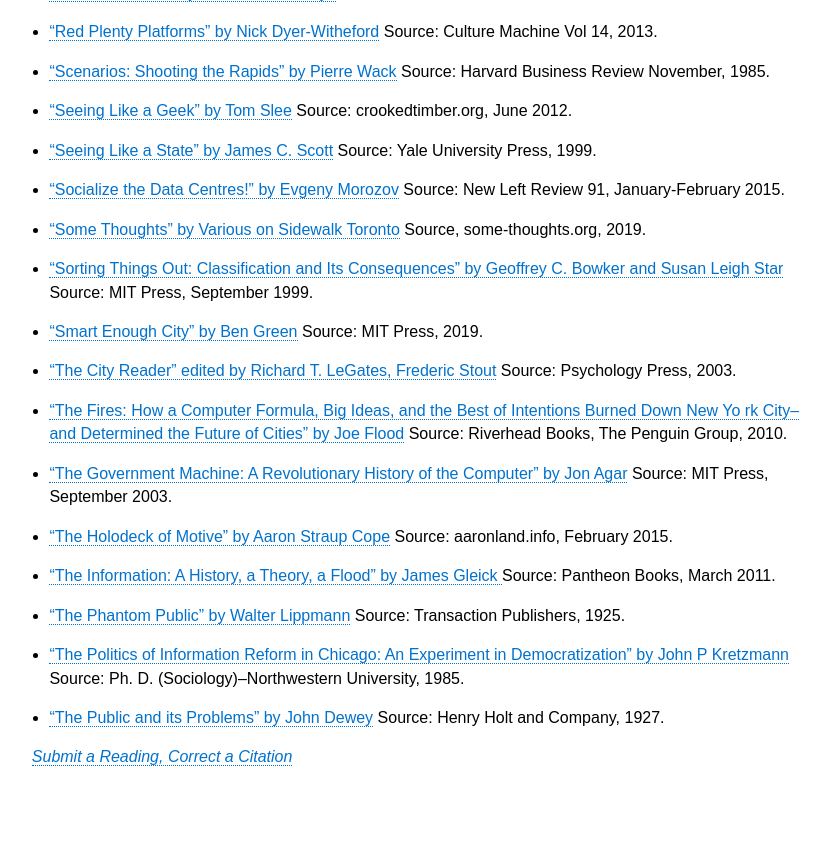
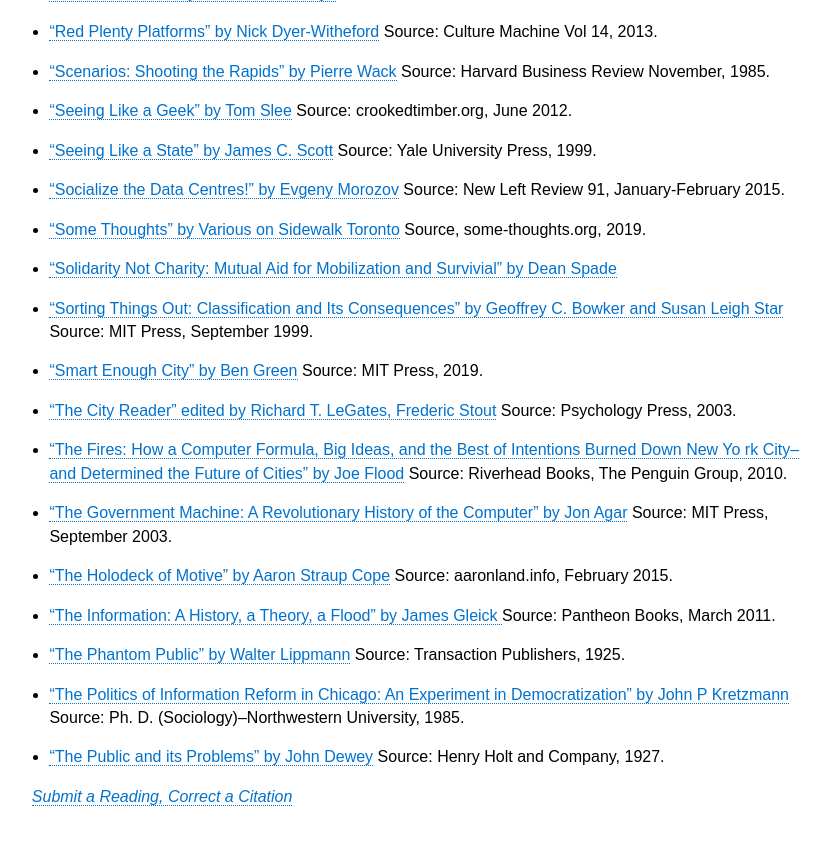
Before and after one commit to rebeccawilliams/bookclub, a Jekyll site: the page built from readinglist.md, in a window 1280 px wide and 900 px high, scrolled down 1602 px. Shown: the top 845 px of the window, without its empty margins (411-1242 px from the left). Built offline with Jekyll 4.4.1, drawn with Linux system fonts in a browser that asks for light colours.

Commit message:
Update readinglist.md

```diff
--- a/readinglist.md
+++ b/readinglist.md
@@ -38,6 +38,7 @@
 * ["Seeing Like a State" by James C. Scott](http://yalepress.yale.edu/book.asp?isbn=9780300078152) Source: Yale University Press, 1999.
 * ["Socialize the Data Centres!" by Evgeny Morozov](http://newleftreview.org/II/91/evgeny-morozov-socialize-the-data-centres) Source: New Left Review 91, January-February 2015.
 * ["Some Thoughts" by Various on Sidewalk Toronto](https://some-thoughts.org/) Source, some-thoughts.org, 2019.
+* ["Solidarity Not Charity: Mutual Aid for Mobilization and Survivial" by Dean Spade](http://www.deanspade.net/wp-content/uploads/2020/03/Mutual-Aid-Article-Social-Text-Final.pdf)
 * ["Sorting Things Out: Classification and Its Consequences" by Geoffrey C. Bowker and Susan Leigh Star](https://mitpress.mit.edu/books/sorting-things-out) Source: MIT Press, September 1999.
 * ["Smart Enough City" by Ben Green](https://smartenoughcity.mitpress.mit.edu/) Source: MIT Press, 2019.
 * ["The City Reader" edited by Richard T. LeGates, Frederic Stout](https://books.google.com/books/about/The_City_Reader.html?id=xIBkX8edoewC) Source: Psychology Press, 2003.
```
